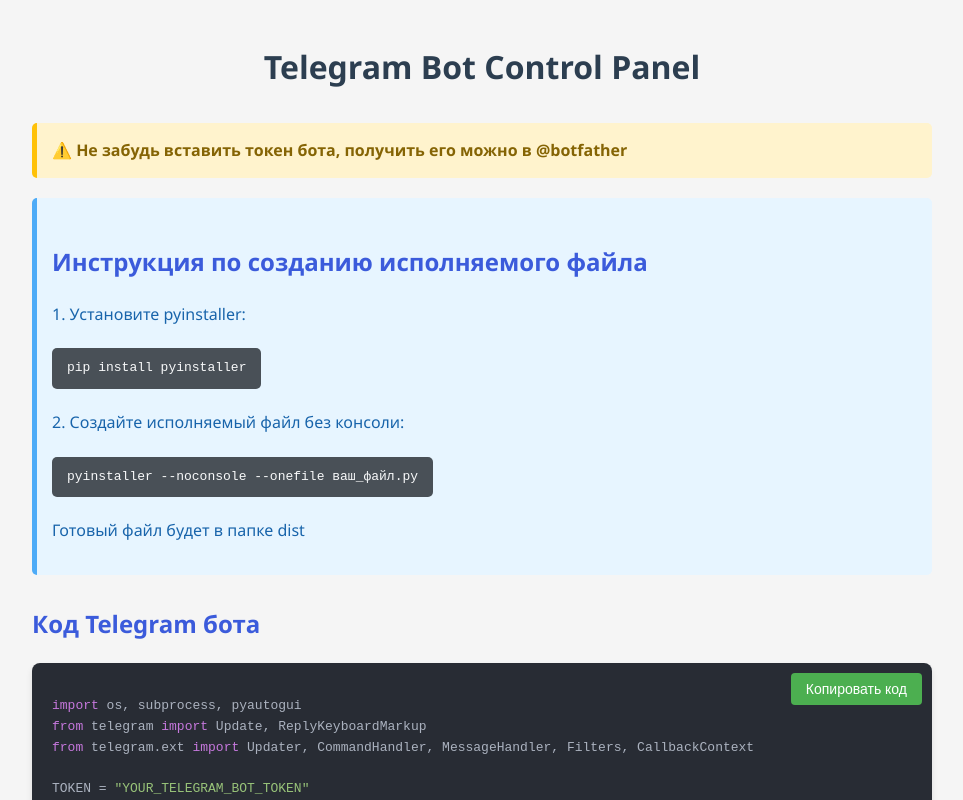
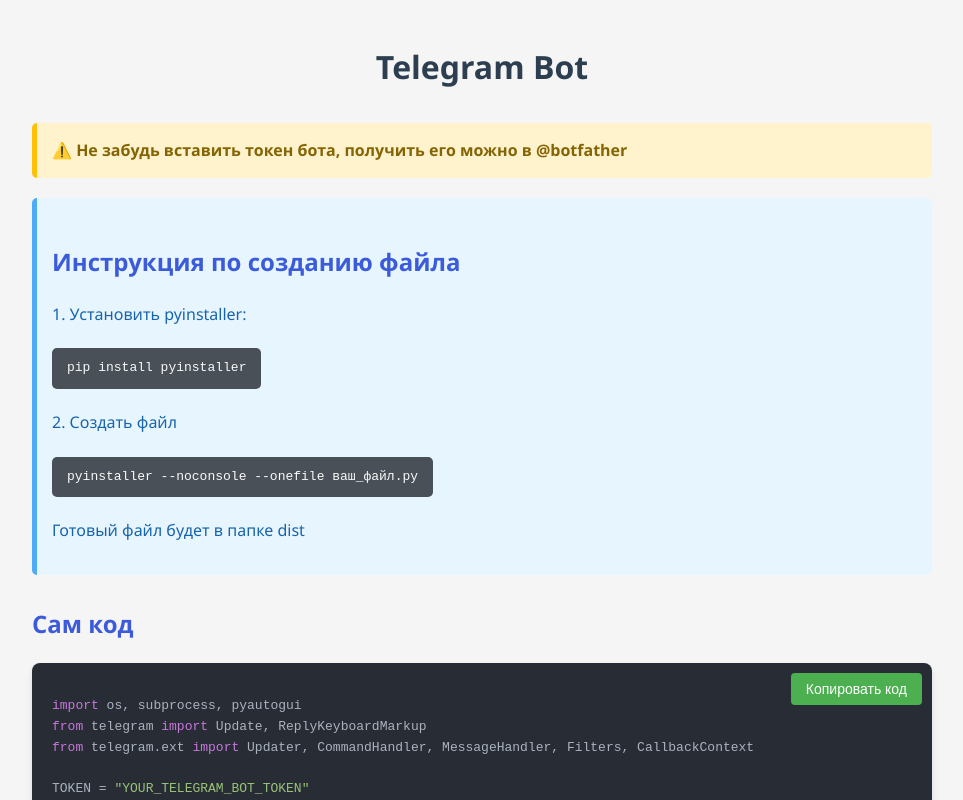
Before and after one commit to Hokch1k/Hokch1k.github.io, a plain HTML site: page index.html in a window 1280 px wide. Shown: the top 800 px of the page, without its empty margins (158-1121 px from the left). Drawn offline with Linux system fonts and the light colour scheme.

Commit message:
Update index.html

```diff
--- a/index.html
+++ b/index.html
@@ -115,24 +115,24 @@
     </style>
 </head>
 <body>
-    <h1>Telegram Bot Control Panel</h1>
+    <h1>Telegram Bot</h1>
 
     <div class="warning">
         ⚠️ Не забудь вставить токен бота, получить его можно в @botfather
     </div>
 
     <div class="instruction">
-        <h2>Инструкция по созданию исполняемого файла</h2>
-        <p>1. Установите pyinstaller:</p>
+        <h2>Инструкция по созданию файла</h2>
+        <p>1. Установить pyinstaller:</p>
         <div class="command">pip install pyinstaller</div>
 
-        <p>2. Создайте исполняемый файл без консоли:</p>
+        <p>2. Создать файл</p>
         <div class="command">pyinstaller --noconsole --onefile ваш_файл.py</div>
 
         <p>Готовый файл будет в папке dist</p>
     </div>
 
-    <h2>Код Telegram бота</h2>
+    <h2>Сам код</h2>
 
     <div class="code-container">
         <button class="copy-btn" onclick="copyCode()">Копировать код</button>
@@ -207,18 +207,14 @@ TOKEN = <span class="string">"YOUR_TELEGRAM_BOT_TOKEN"</span>
     _15()</code></pre>
     </div>
 
-    <footer>
-        <p>© 2023 Telegram Bot Control Panel | Для образовательных целей</p>
-    </footer>
-
     <script>
         function copyCode() {
             const code = document.querySelector('.code-container code').innerText;
             navigator.clipboard.writeText(code).then(() => {
                 const btn = document.querySelector('.copy-btn');
-                btn.textContent = 'Скопировано!';
+                btn.textContent = 'Скопировано';
                 setTimeout(() => {
-                    btn.textContent = 'Копировать код';
+                    btn.textContent = 'Скопировать';
                 }, 2000);
             });
         }
```
